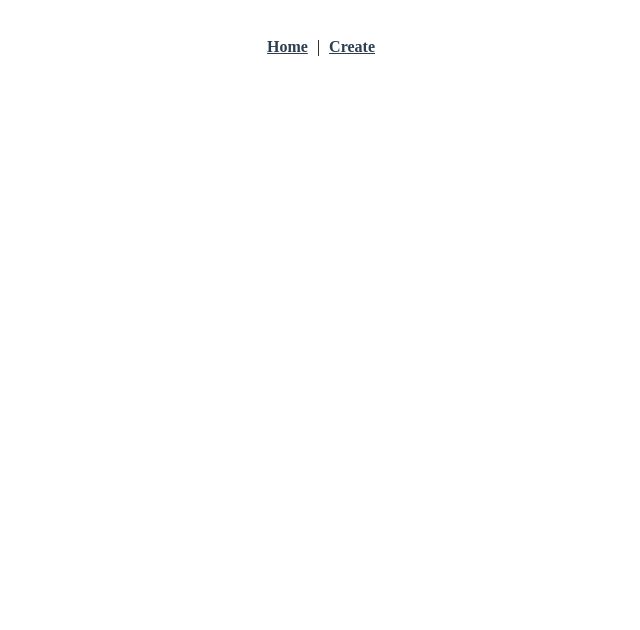
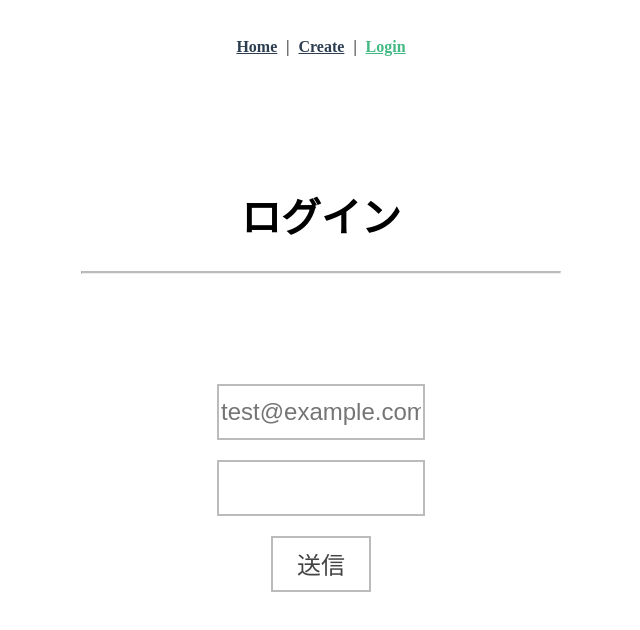
Before and after one commit to kettle-tomorrow/omoshiro_go_moji, a Vue app in the folder frontend/: page /login in a window 1280 px wide. Before the commit this address had no page. Shown: the top 630 px of the page, without its empty margins (319-959 px from the left). Built offline with nearby package versions, Linux system fonts and the light colour scheme.

Commit message:
front: ログイン画面

```diff
--- a/frontend/src/App.vue
+++ b/frontend/src/App.vue
@@ -1,7 +1,8 @@
 <template>
   <nav>
     <router-link to="/">Home</router-link> |
-    <router-link to="/omoshiro_go_moji/new">Create</router-link>
+    <router-link to="/omoshiro_go_moji/new">Create</router-link> |
+    <router-link to="/login">Login</router-link>
   </nav>
   <router-view />
 </template>
--- a/frontend/src/router/index.ts
+++ b/frontend/src/router/index.ts
@@ -3,6 +3,7 @@ import HomeView from "../views/HomeView.vue";
 import OmoshiroGoMojiView from "../views/OmoshiroGoMojiView.vue";
 import OmoshiroGoMojiCreateFormView from "../views/OmoshiroGoMojiCreateFormView.vue";
 import OmoshiroGoMojiUpdateFormView from "../views/OmoshiroGoMojiUpdateFormView.vue";
+import LoginFormView from "../views/LoginFormView.vue";
 
 const routes: Array<RouteRecordRaw> = [
   {
@@ -14,6 +15,11 @@ const routes: Array<RouteRecordRaw> = [
     path: "/",
     name: "omoshiro_go_moji",
     component: OmoshiroGoMojiView,
+  },
+  {
+    path: "/login",
+    name: "login_form",
+    component: LoginFormView,
   },
   {
     path: "/omoshiro_go_moji/new",
--- a/frontend/src/views/OmoshiroGoMojiCreateFormView.vue
+++ b/frontend/src/views/LoginFormView.vue
@@ -1,24 +1,24 @@
 <template>
-  <div class="omoshiro-go-moji-create-form">
+  <div class="login-form">
     <div>
-      <h1 class="title">5文字</h1>
+      <h1 class="title">ログイン</h1>
       <hr class="title-divider" />
     </div>
-    <div class="omoshiro-go-moji-form">
+    <div class="login-form">
       <input
-        v-model="state.name"
+        v-model="state.email"
         type="text"
-        class="omoshiro-go-moji-input-name"
+        class="login-input-text"
         required
-        minlength="5"
-        maxlength="5"
-        placeholder="とちくるう"
+        placeholder="test@example.com"
       />
-      <button
-        @click="createOmoshiroGoMoji"
-        class="omoshiro-go-moji-button"
-        type="button"
-      >
+      <input
+        v-model="state.password"
+        type="password"
+        class="login-input-text"
+        required
+      />
+      <button @click="postLogin" class="login-button" type="button">
         送信
       </button>
     </div>
@@ -30,26 +30,28 @@ import { defineComponent, reactive } from "vue";
 import { useRouter } from "vue-router";
 import axios from "axios";
 
-const baseURL = "http://localhost:3000/";
+const baseURL = "http://localhost:8080/";
 
 export default defineComponent({
-  name: "OmoshiroGoMojiCreateForm",
+  name: "LoginForm",
   setup() {
     const state = reactive({
-      name: "",
+      email: "",
+      password: "",
     });
     const router = useRouter();
 
-    const createOmoshiroGoMoji = async () => {
-      await axios.post(`${baseURL}api/v1/omoshiro_go_moji`, {
-        name: state.name,
+    const postLogin = async () => {
+      await axios.post(`${baseURL}api/v1/login`, {
+        email: state.email,
+        password: state.password,
       });
       router.push("/");
     };
 
     return {
       state,
-      createOmoshiroGoMoji,
+      postLogin,
     };
   },
 });
@@ -62,17 +64,17 @@ export default defineComponent({
 hr.title-divider {
   border-top: 2px solid #bbb;
 }
-.omoshiro-go-moji-form {
+.login-form {
   margin: 100px;
 }
-.omoshiro-go-moji-input-name {
+.login-input-text {
   margin: 10px;
   width: 200px;
   height: 50px;
   font-size: 150%;
   border: 2px solid #bbb;
 }
-.omoshiro-go-moji-button {
+.login-button {
   margin: 10px;
   width: 100px;
   height: 56px;
--- a/frontend/src/views/OmoshiroGoMojiUpdateFormView.vue
+++ b/frontend/src/views/OmoshiroGoMojiUpdateFormView.vue
@@ -30,7 +30,7 @@ import { defineComponent, reactive } from "vue";
 import { useRouter, useRoute } from "vue-router";
 import axios from "axios";
 
-const baseURL = "http://localhost:3000/";
+const baseURL = "http://localhost:8080/";
 
 interface OmoshiroGoMoji {
   name: string;
@@ -42,7 +42,7 @@ export default defineComponent({
   setup() {
     const state = reactive({
       name: "",
-      id: undefined,
+      id: 0,
     });
     const router = useRouter();
     const route = useRoute();
--- a/frontend/src/views/OmoshiroGoMojiView.vue
+++ b/frontend/src/views/OmoshiroGoMojiView.vue
@@ -32,7 +32,7 @@
 import { defineComponent, reactive } from "vue";
 import axios from "axios";
 
-const baseURL = "http://localhost:3000/";
+const baseURL = "http://localhost:8080/";
 
 interface OmoshiroGoMoji {
   name: string;
--- a/frontend/vue.config.js
+++ b/frontend/vue.config.js
@@ -1,4 +1,12 @@
 const { defineConfig } = require("@vue/cli-service");
 module.exports = defineConfig({
   transpileDependencies: true,
+  // https://cli.vuejs.org/config/#devserver-proxy
+  devServer: {
+    proxy: {
+      '^/api': {
+        target: 'http://backend:3000',
+      }
+    }
+  }
 });
```
